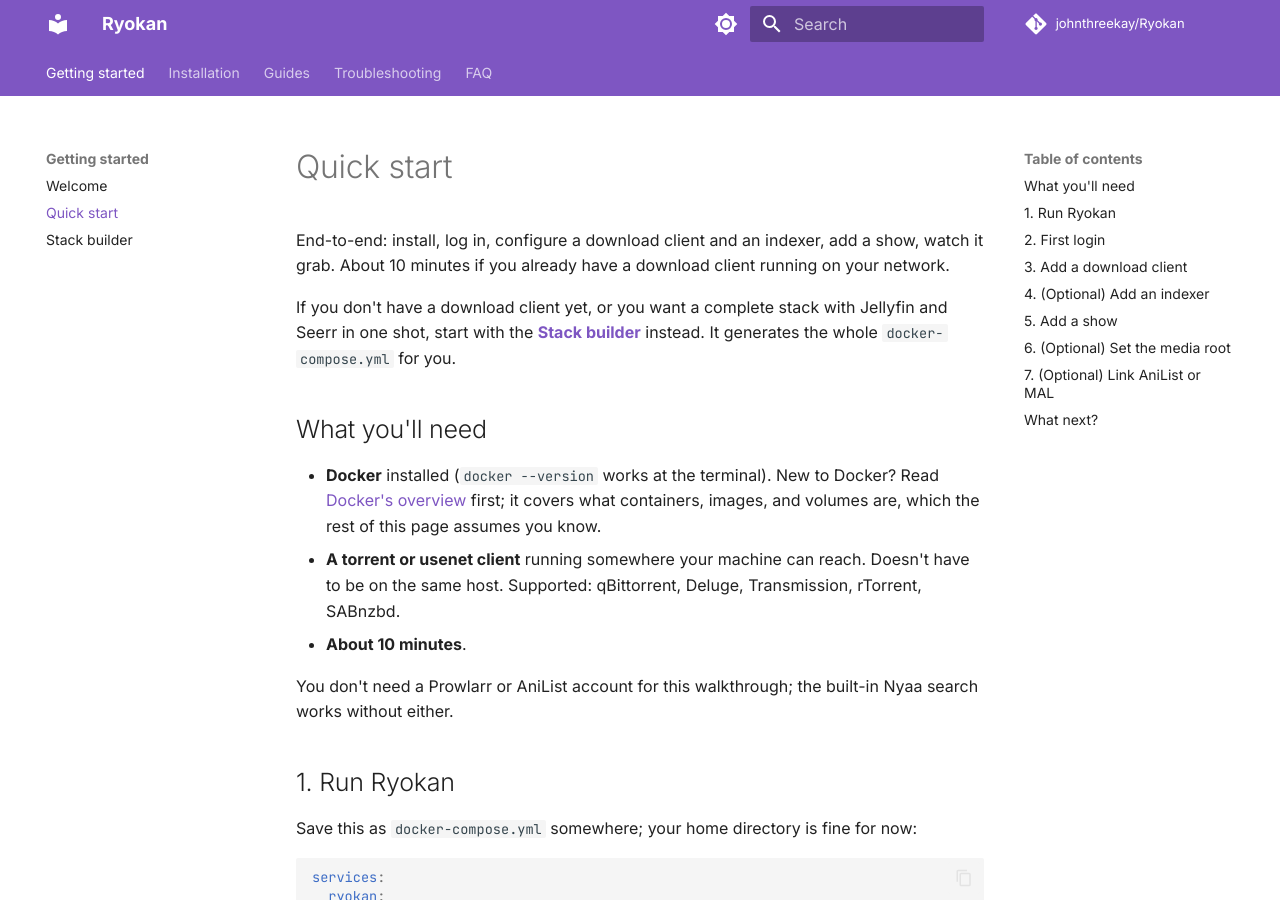
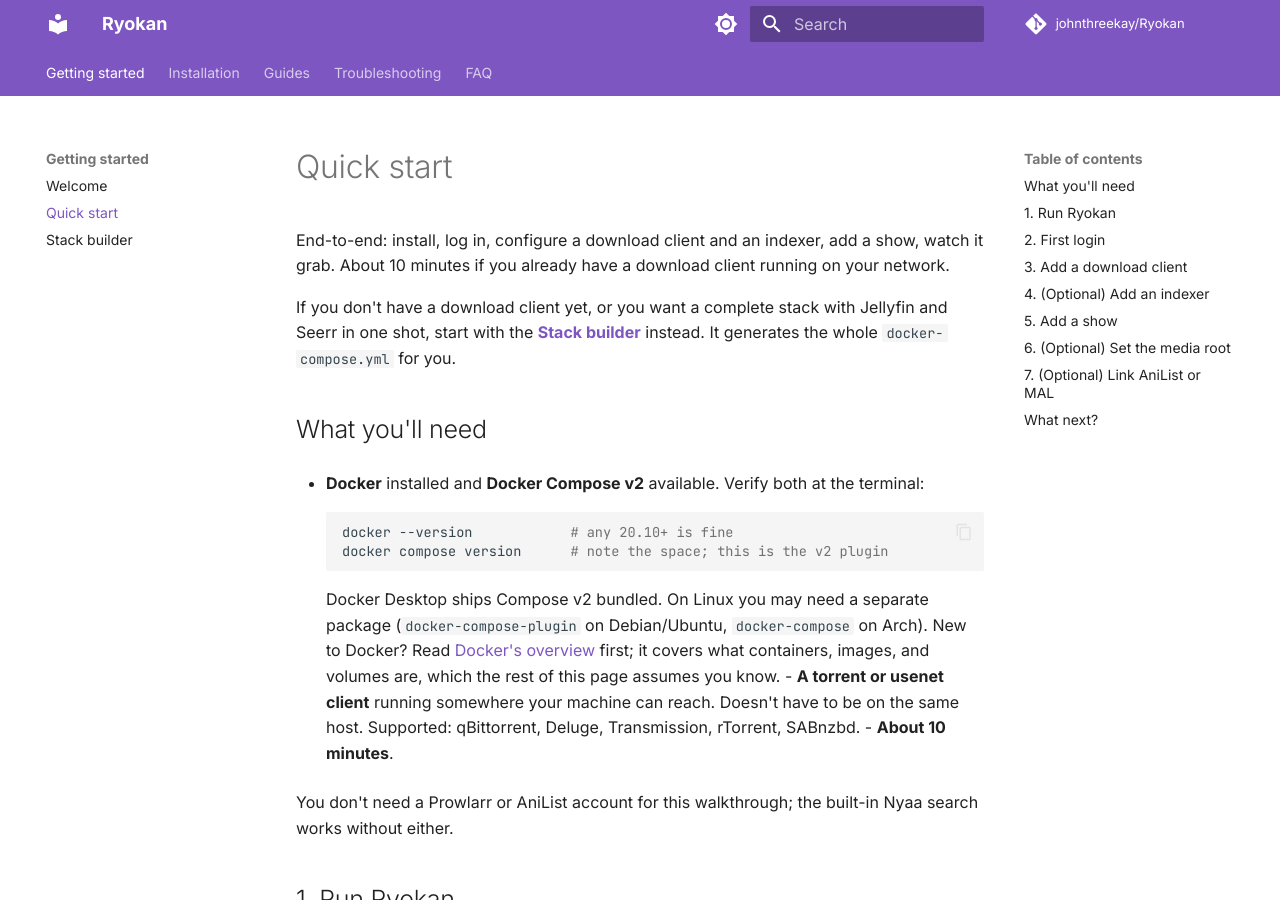
Before and after one commit to abhi1693/Ryokan, an MkDocs documentation site: the page built from docs/quick-start.md, in a window 1280 px wide and 900 px high. Built offline with MkDocs 1.6.1 and Material for MkDocs 9.7.7, drawn with Linux system fonts in a browser that asks for light colours; comment, search, counter and statistics services are not loaded.

Commit message:
docs(quick-start): require Docker Compose v2 explicitly
Quick-start uses `docker compose up -d` throughout but only checked
for `docker --version` in the prereqs. Docker and Compose are
separate packages on Linux (Compose v2 is the `docker-compose-plugin`
package on Debian/Ubuntu, `docker-compose` on Arch). Docker Desktop
bundles them, but the Linux-CLI install path doesn't.

Adds a `docker compose version` check (note the space — that's the
v2 plugin form, not the deprecated `docker-compose` v1 hyphenated
binary) and a one-line installer note covering the most common
distros.

Co-Authored-By: Claude Opus 4.7 (1M context) <noreply@anthropic.com>

````diff
--- a/docs/quick-start.md
+++ b/docs/quick-start.md
@@ -6,7 +6,14 @@ If you don't have a download client yet, or you want a complete stack with Jelly
 
 ## What you'll need
 
-- **Docker** installed (`docker --version` works at the terminal). New to Docker? Read [Docker's overview](https://docs.docker.com/get-started/docker-overview/) first; it covers what containers, images, and volumes are, which the rest of this page assumes you know.
+- **Docker** installed and **Docker Compose v2** available. Verify both at the terminal:
+
+    ```sh
+    docker --version            # any 20.10+ is fine
+    docker compose version      # note the space; this is the v2 plugin
+    ```
+
+    Docker Desktop ships Compose v2 bundled. On Linux you may need a separate package (`docker-compose-plugin` on Debian/Ubuntu, `docker-compose` on Arch). New to Docker? Read [Docker's overview](https://docs.docker.com/get-started/docker-overview/) first; it covers what containers, images, and volumes are, which the rest of this page assumes you know.
 - **A torrent or usenet client** running somewhere your machine can reach. Doesn't have to be on the same host. Supported: qBittorrent, Deluge, Transmission, rTorrent, SABnzbd.
 - **About 10 minutes**.
 
````
